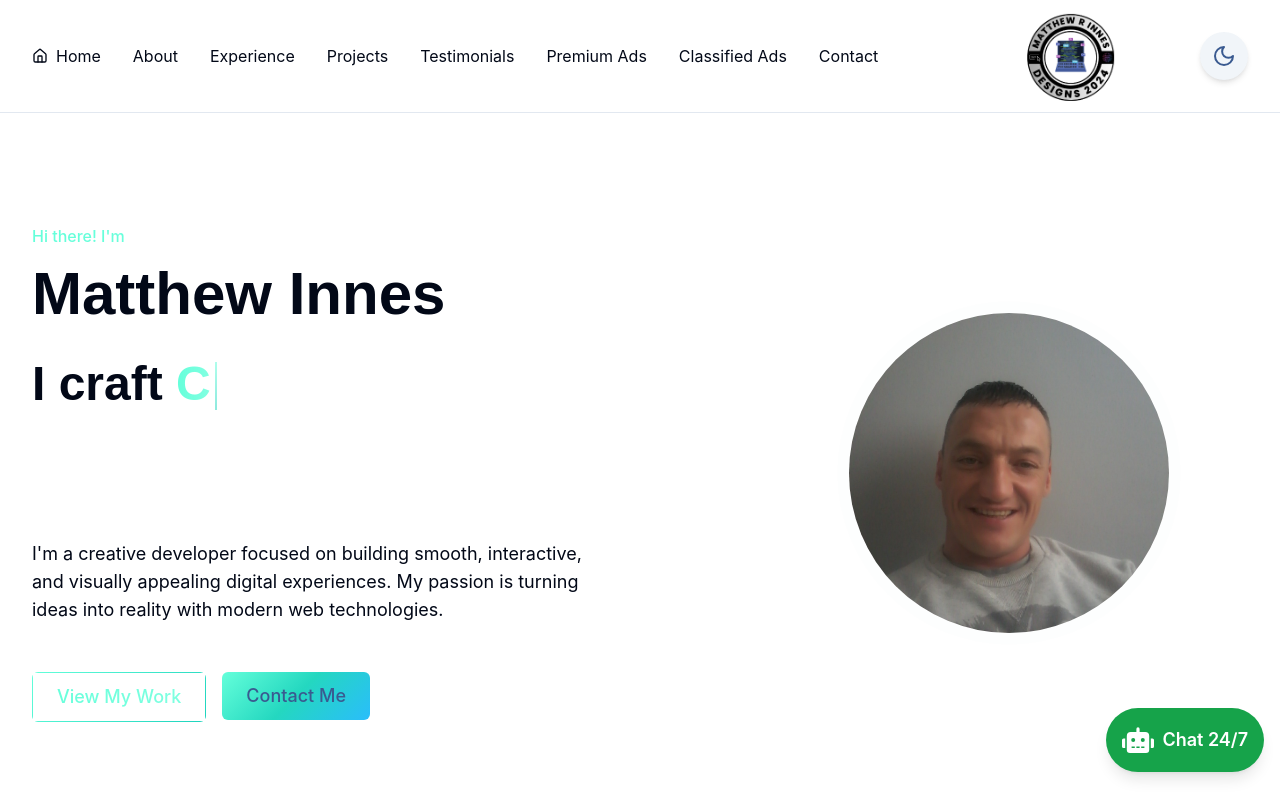
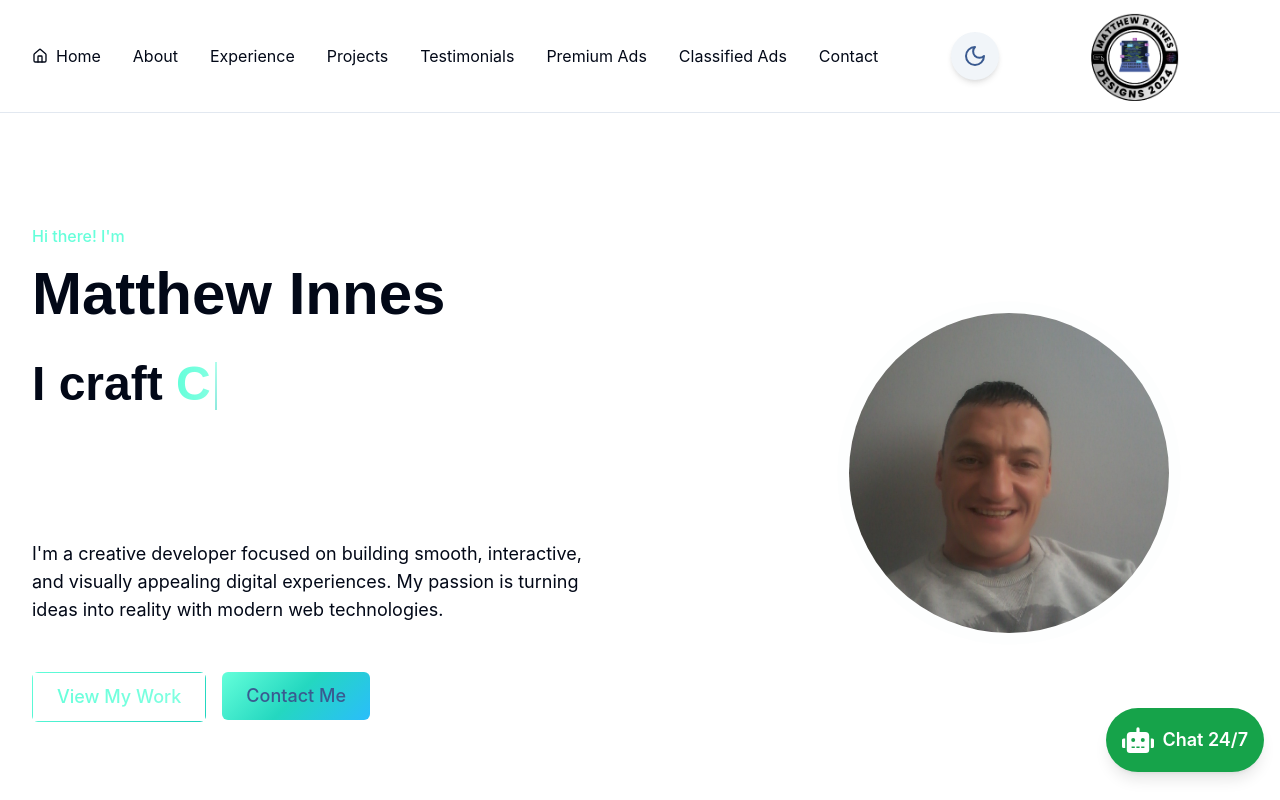
Before and after one commit to MatthewRInnes/matthewweb, a React (Vite) app: page / in a window 1280 px wide. Shown: the top 800 px of the page. Built offline with nearby package versions, Linux system fonts and the light colour scheme.

Commit message:
fix: Update dark mode toggle button positioning to be consistently 25px left of logo

```diff
--- a/src/components/Navbar.tsx
+++ b/src/components/Navbar.tsx
@@ -88,9 +88,9 @@ const Navbar = () => {
             ))}
           </ul>
         </div>
-        {/* Right: Theme toggle and logo, order reversed on mobile */}
-        <div className="flex items-center gap-4 ml-auto flex-row-reverse lg:flex-row"> {/* flex-row-reverse on mobile, flex-row on desktop */}
-          {/* Logo - Right side, vertically centred by flex */}
+        {/* Right: Theme toggle and logo */}
+        <div className="flex items-center gap-4 ml-auto relative"> {/* Added relative positioning */}
+          {/* Logo */}
           <Link
             to="/"
             className="flex items-center gap-2 text-foreground dark:text-lightestSlate relative group mt-2 lg:mt-0"
@@ -112,7 +112,7 @@ const Navbar = () => {
           {/* Theme Toggle */}
           <button
             onClick={toggleTheme}
-            className="p-3 rounded-full bg-secondary hover:bg-accent/20 dark:bg-navy/80 dark:hover:bg-teal/20 transition-colors duration-300 shadow-md -ml-6 lg:ml-0"
+            className="p-3 rounded-full bg-secondary hover:bg-accent/20 dark:bg-navy/80 dark:hover:bg-teal/20 transition-colors duration-300 shadow-md absolute right-[calc(100%+25px)] top-1/2 -translate-y-1/2"
             aria-label="Toggle theme"
           >
             {theme === 'dark' ? (
```
